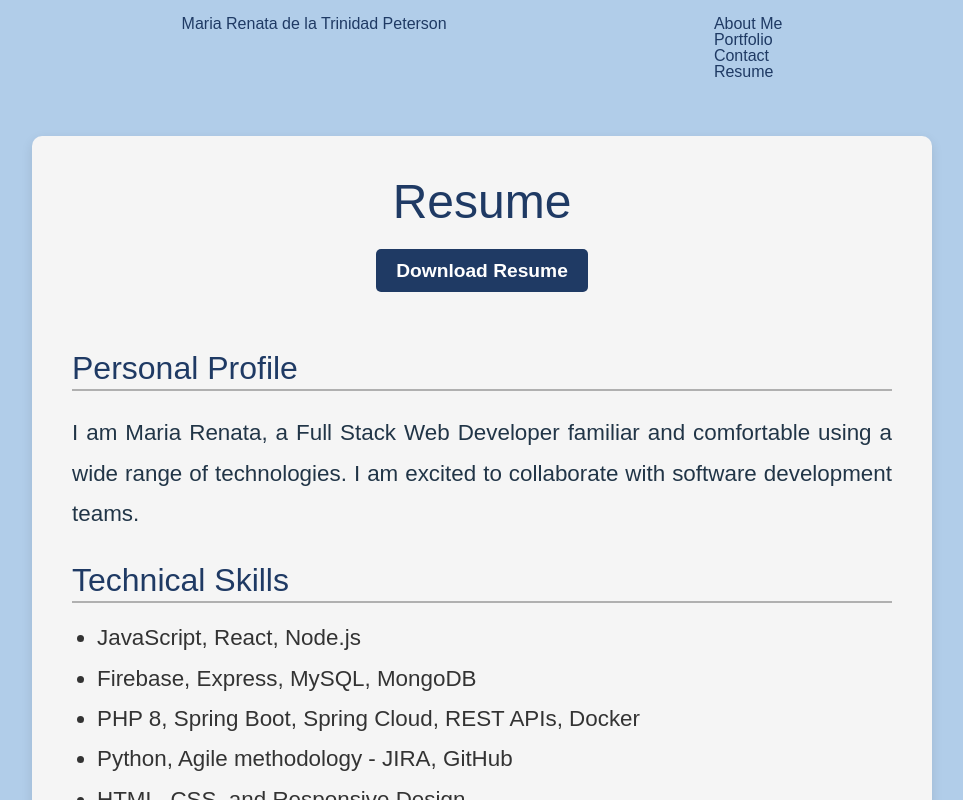
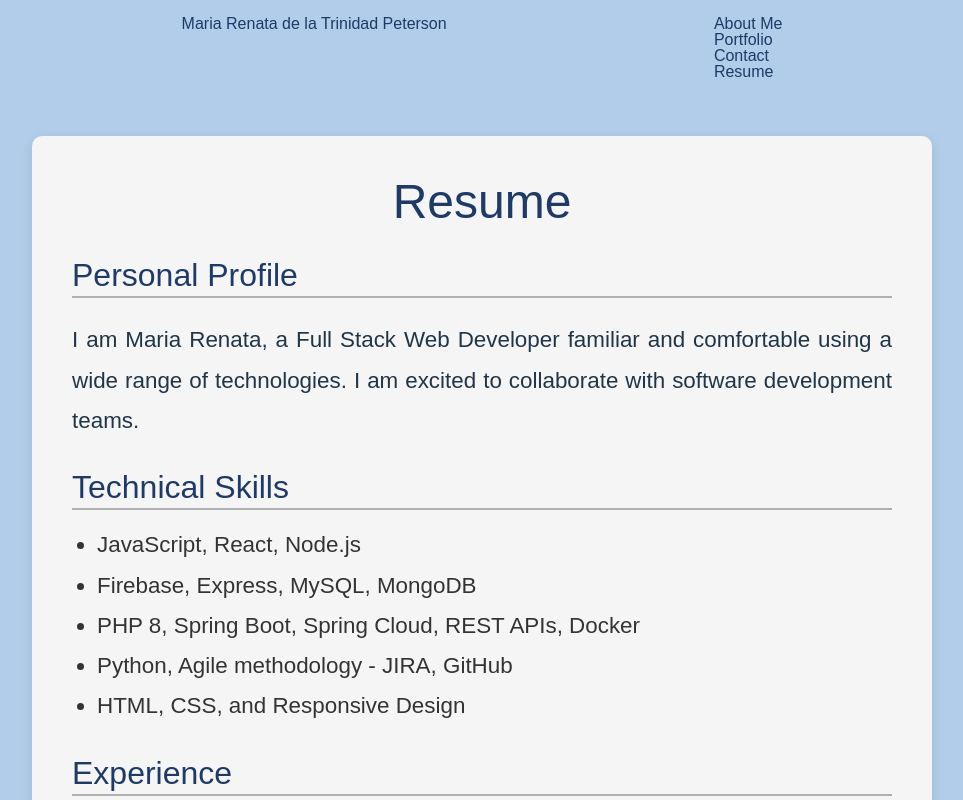
Before and after one commit to Trinigch/react-portfolio, a React (Vite) app: page / in a window 1280 px wide. Both pictures are taken after a click on the item "Resume". Shown: the top 800 px of the page, without its empty margins (158-1121 px from the left). Built offline with nearby package versions, Linux system fonts and the light colour scheme.

Commit message:
editing a button that is not really needed

```diff
--- a/src/pages/Resume.tsx
+++ b/src/pages/Resume.tsx
@@ -83,9 +83,9 @@ export default function Resume() {
     <Container>
     <div className="">
       <Title>Resume</Title>
-      <DownloadButton href="/path/to/resume.pdf" download>
+      {/* <DownloadButton href="/path/to/resume.pdf" download>
         Download Resume
-      </DownloadButton>
+      </DownloadButton> */}
 
       <SectionTitle>Personal Profile</SectionTitle>
       <Paragraph>
```
